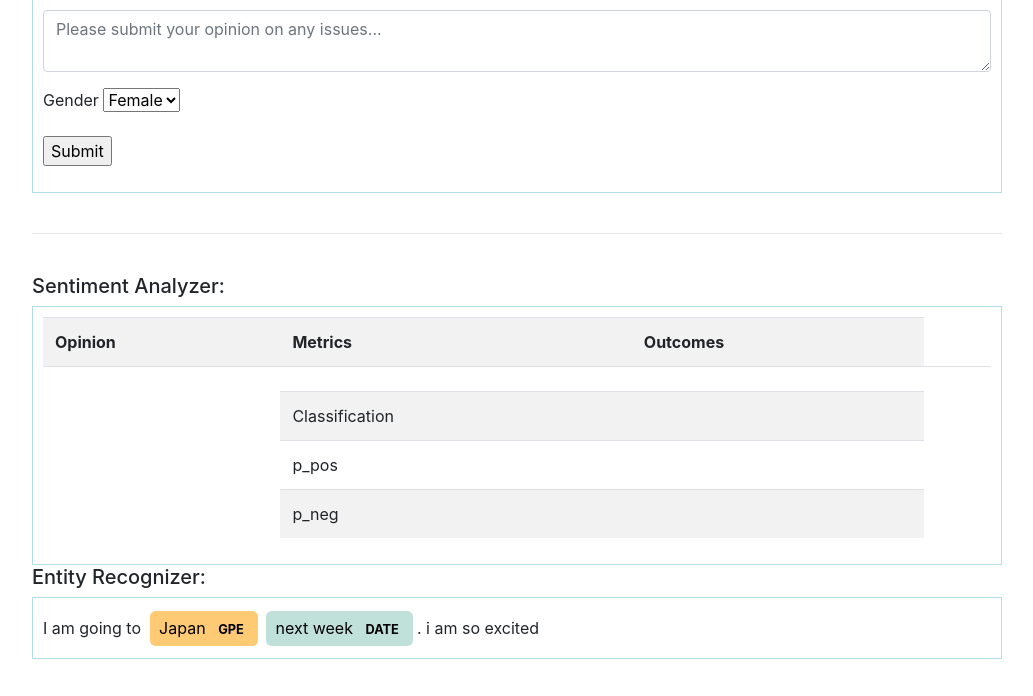
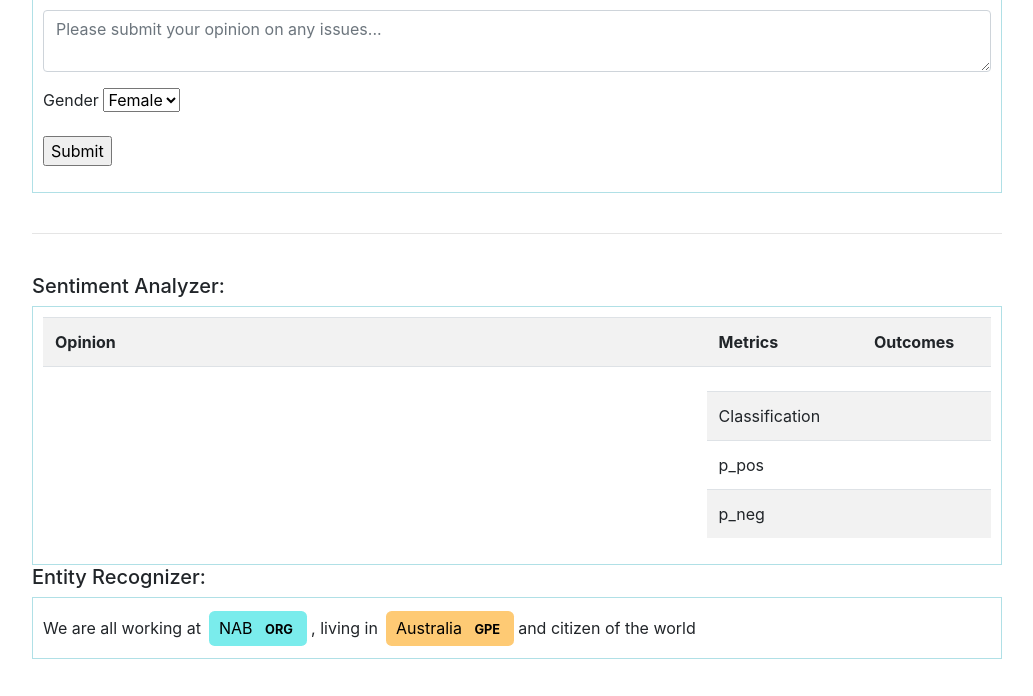
Before and after one commit to aakinlalu/LiveChat, a Flask app: page / in a window 1280 px wide. Shown: the part 104-800 px from the top of the page, without its empty margins (123-1156 px from the left). Run offline with Flask 2, Linux system fonts and the light colour scheme; some libraries are stand-ins or nearby versions.

Commit message:
Interface added

```diff
--- a/requirements.txt
+++ b/requirements.txt
@@ -4,6 +4,7 @@ certifi==2019.3.9
 chardet==3.0.4
 Click==7.0
 cymem==2.0.2
+en-core-web-sm==2.1.0
 Flask==1.0.2
 Flask-Migrate==2.4.0
 Flask-Script==2.0.6
@@ -24,6 +25,7 @@ preshed==2.0.1
 psycopg2==2.8.1
 python-dateutil==2.8.0
 python-editor==1.0.4
+redis==3.2.1
 requests==2.21.0
 singledispatch==3.4.0.3
 six==1.12.0
--- a/templates/entity.html
+++ b/templates/entity.html
@@ -1,11 +1,11 @@
-<div class="entities" style="line-height: 2.5; direction: ltr">I am going to
+<div class="entities" style="line-height: 2.5; direction: ltr">We are all working at
+<mark class="entity" style="background: #7aecec; padding: 0.45em 0.6em; margin: 0 0.25em; line-height: 1; border-radius: 0.35em; box-decoration-break: clone; -webkit-box-decoration-break: clone">
+    NAB
+    <span style="font-size: 0.8em; font-weight: bold; line-height: 1; border-radius: 0.35em; text-transform: uppercase; vertical-align: middle; margin-left: 0.5rem">ORG</span>
+</mark>
+, living in
 <mark class="entity" style="background: #feca74; padding: 0.45em 0.6em; margin: 0 0.25em; line-height: 1; border-radius: 0.35em; box-decoration-break: clone; -webkit-box-decoration-break: clone">
-    Japan
+    Australia
     <span style="font-size: 0.8em; font-weight: bold; line-height: 1; border-radius: 0.35em; text-transform: uppercase; vertical-align: middle; margin-left: 0.5rem">GPE</span>
 </mark>
-
-<mark class="entity" style="background: #bfe1d9; padding: 0.45em 0.6em; margin: 0 0.25em; line-height: 1; border-radius: 0.35em; box-decoration-break: clone; -webkit-box-decoration-break: clone">
-    next week
-    <span style="font-size: 0.8em; font-weight: bold; line-height: 1; border-radius: 0.35em; text-transform: uppercase; vertical-align: middle; margin-left: 0.5rem">DATE</span>
-</mark>
-. i am so excited</div>
+ and citizen of the world</div>
--- a/templates/index.html
+++ b/templates/index.html
@@ -53,7 +53,7 @@
         <section>
             <table class="table table-striped" style="max-width: 1000px">
                 <tr>
-                    <th colspan="2">Opinion</th>
+                    <th colspan="2" width="70%">Opinion</th>
                     <th>Metrics</th>
                     <th>Outcomes</th>
                 </tr>
@@ -62,7 +62,7 @@
                         <div class='cls-message'>
                             {% if message != None %} {{message}} {% endif %}
                         </div>
-                        <td>
+                      </td>
                             <td></td>
                             <td></td>
                 </tr>
```
Also changed, not shown: models.py (+10 -10 lines).
